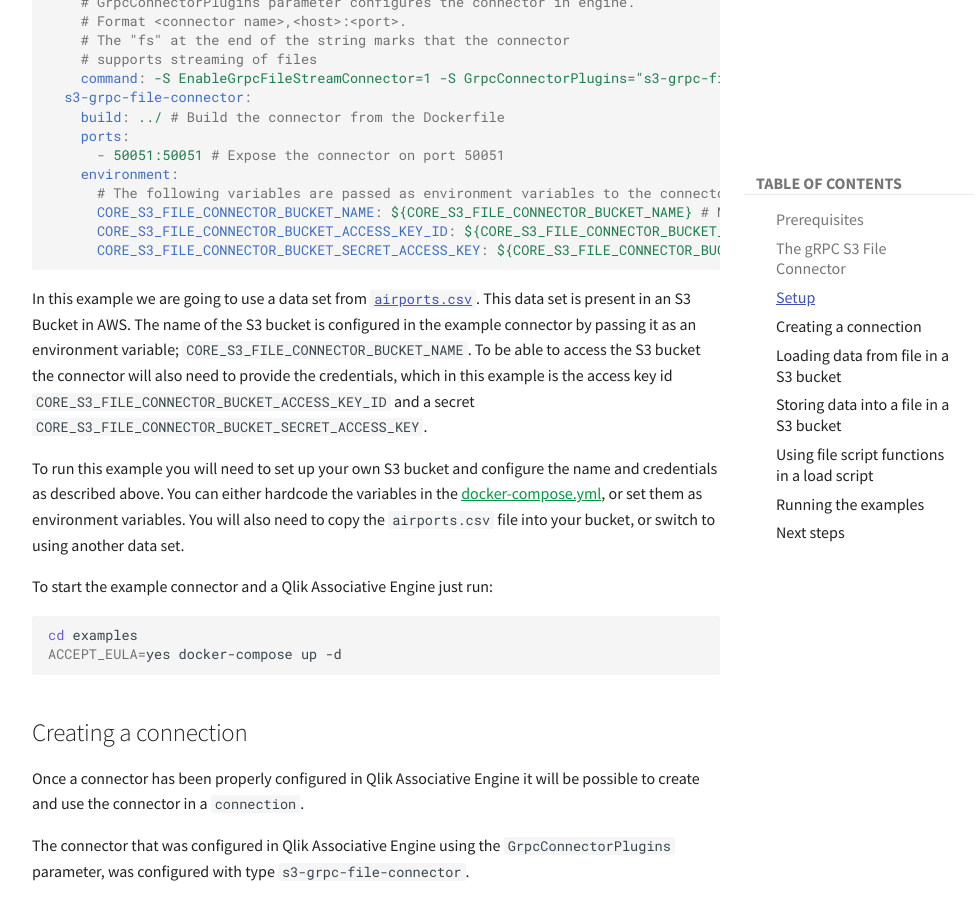
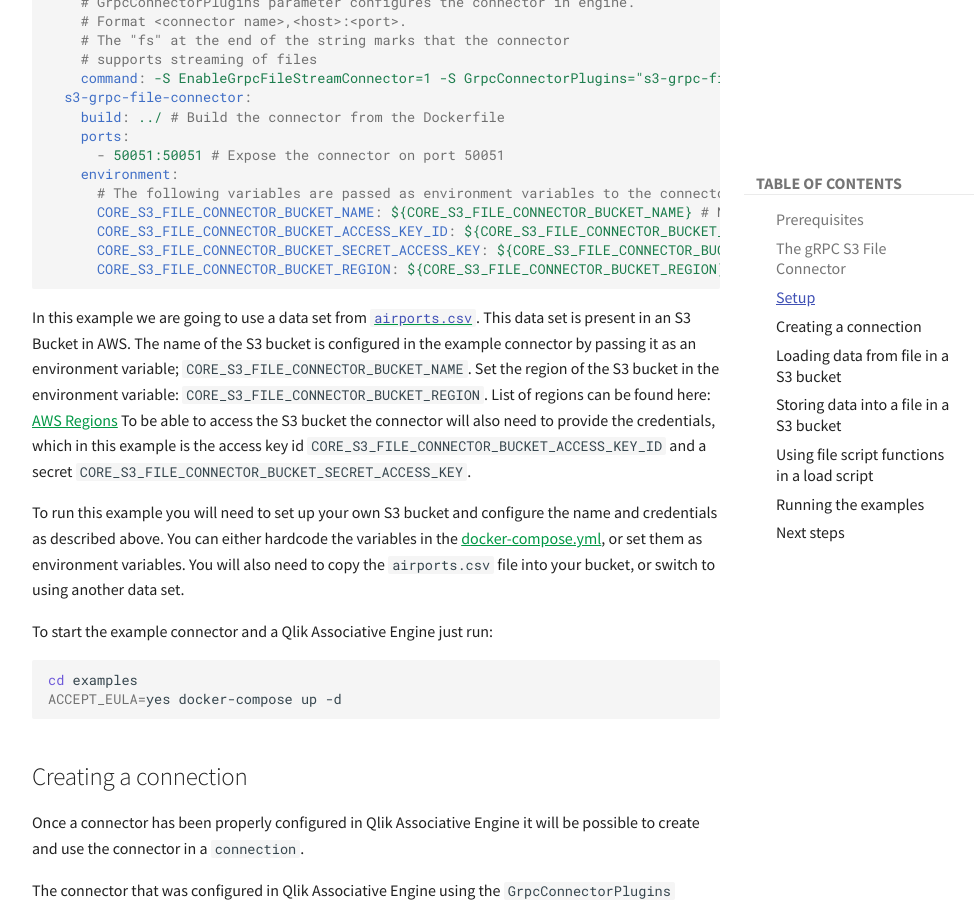
Before and after one commit to qlik-oss/core-website, an MkDocs documentation site: the page built from docs/tutorials/data-loading/remote-files.md, in a window 1280 px wide and 900 px high, scrolled down 1489 px. Shown: the whole window, without its empty margins (264-1244 px from the left). Built offline with MkDocs 1.6.1 and Material for MkDocs 9.7.7, drawn with Linux system fonts in a browser that asks for light colours; nearby versions of some CDN libraries.

Commit message:
Adding region (#533)
* adding region

````diff
--- a/docs/tutorials/data-loading/remote-files.md
+++ b/docs/tutorials/data-loading/remote-files.md
@@ -63,11 +63,14 @@
       CORE_S3_FILE_CONNECTOR_BUCKET_NAME: ${CORE_S3_FILE_CONNECTOR_BUCKET_NAME} # Name of the S3 bucket that the connector should target
       CORE_S3_FILE_CONNECTOR_BUCKET_ACCESS_KEY_ID: ${CORE_S3_FILE_CONNECTOR_BUCKET_ACCESS_KEY_ID} # Access key id for the S3 bucket
       CORE_S3_FILE_CONNECTOR_BUCKET_SECRET_ACCESS_KEY: ${CORE_S3_FILE_CONNECTOR_BUCKET_SECRET_ACCESS_KEY} # Access key token for the S3 bucket
+      CORE_S3_FILE_CONNECTOR_BUCKET_REGION: ${CORE_S3_FILE_CONNECTOR_BUCKET_REGION} # Region of the S3 bucket
 ```
 
 In this example we are going to use a data set from [`airports.csv`](https://github.com/qlik-oss/core-grpc-s3-file-connector/blob/master/example/airports.csv).
 This data set is present in an S3 Bucket in AWS.
 The name of the S3 bucket is configured in the example connector by passing it as an environment variable; `CORE_S3_FILE_CONNECTOR_BUCKET_NAME`.
+Set the region of the S3 bucket in the environment variable: `CORE_S3_FILE_CONNECTOR_BUCKET_REGION`.
+List of regions can be found here: [AWS Regions](https://docs.aws.amazon.com/general/latest/gr/rande.html)
 To be able to access the S3 bucket the connector will also need to provide the credentials,
 which in this example is the access key id `CORE_S3_FILE_CONNECTOR_BUCKET_ACCESS_KEY_ID`
 and a secret `CORE_S3_FILE_CONNECTOR_BUCKET_SECRET_ACCESS_KEY`.
````
